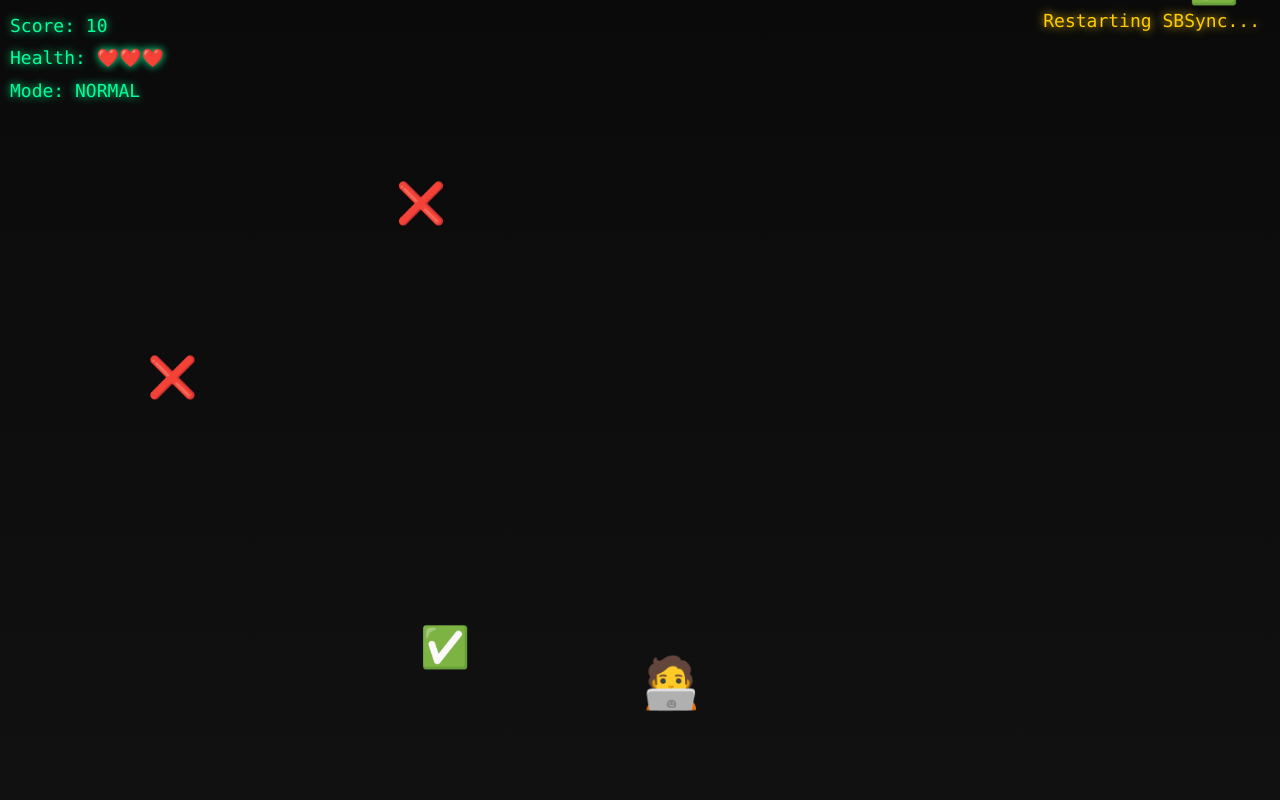
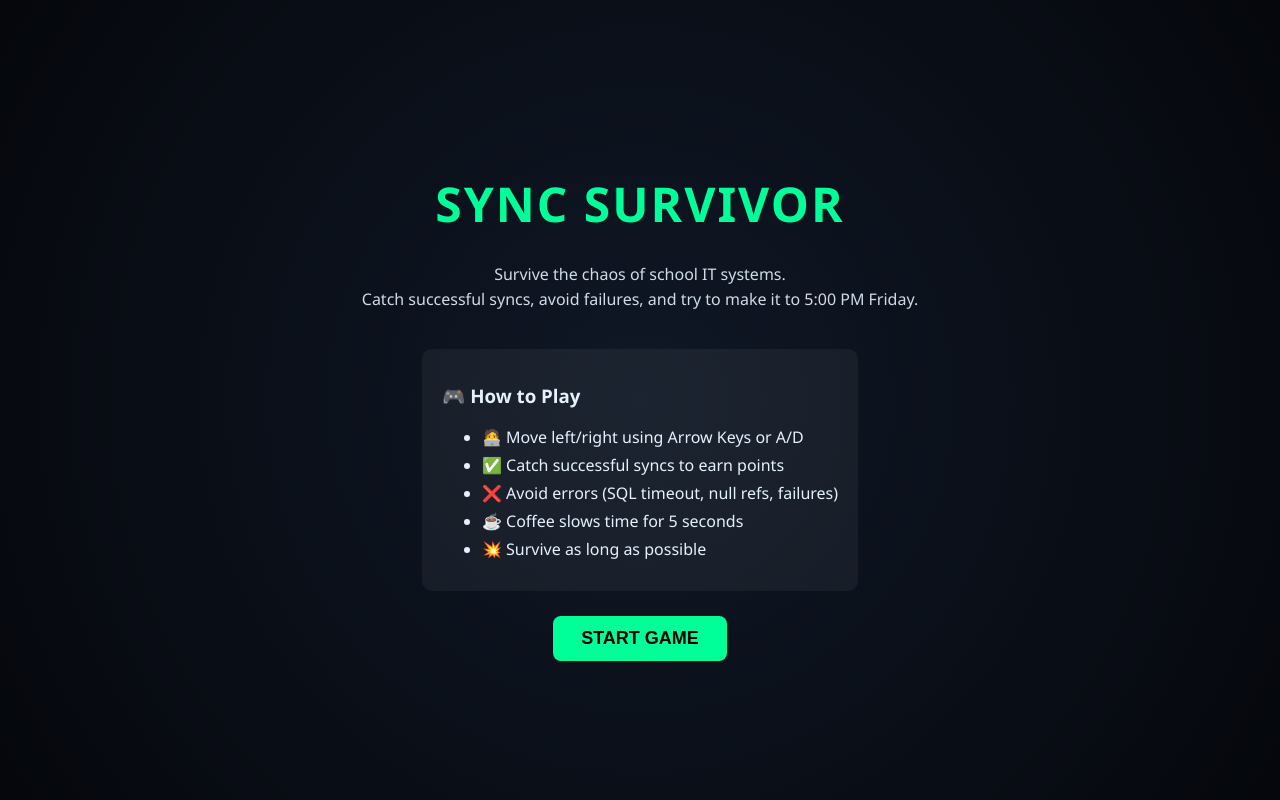
Before and after one commit to mshaju/sync-survivor, a plain HTML site: page index.html in a window 1280 px wide. Drawn offline with Linux system fonts and the light colour scheme.

Commit message:
Update index.html

```diff
--- a/index.html
+++ b/index.html
@@ -8,36 +8,97 @@
 <style>
     body {
         margin: 0;
+        font-family: "Segoe UI", Arial, sans-serif;
+        background: #0b0f14;
+        color: #e6f1ff;
         overflow: hidden;
-        background: #050505;
-        font-family: Consolas, monospace;
-        color: #00ff99;
     }
 
     canvas {
         display: block;
-        background: linear-gradient(to bottom, #0a0a0a, #111);
+        background: linear-gradient(to bottom, #0a0f18, #05070c);
     }
 
+    /* ---------- LANDING PAGE ---------- */
+    #landing {
+        position: absolute;
+        inset: 0;
+        display: flex;
+        flex-direction: column;
+        justify-content: center;
+        align-items: center;
+        background: radial-gradient(circle at center, #101826, #05070c);
+        text-align: center;
+        z-index: 50;
+        padding: 20px;
+    }
+
+    #landing h1 {
+        font-size: 48px;
+        margin-bottom: 10px;
+        color: #00ff99;
+        letter-spacing: 2px;
+    }
+
+    #landing p {
+        max-width: 650px;
+        font-size: 16px;
+        line-height: 1.6;
+        opacity: 0.9;
+    }
+
+    .rules {
+        margin-top: 20px;
+        text-align: left;
+        max-width: 600px;
+        background: rgba(255,255,255,0.05);
+        padding: 15px 20px;
+        border-radius: 10px;
+    }
+
+    .rules li {
+        margin: 6px 0;
+    }
+
+    button {
+        margin-top: 25px;
+        padding: 12px 28px;
+        font-size: 18px;
+        border: none;
+        border-radius: 8px;
+        background: #00ff99;
+        color: #000;
+        cursor: pointer;
+        font-weight: bold;
+        transition: 0.2s;
+    }
+
+    button:hover {
+        transform: scale(1.05);
+    }
+
+    /* ---------- HUD ---------- */
     #hud {
         position: absolute;
         top: 10px;
         left: 10px;
         z-index: 10;
-        font-size: 18px;
-        line-height: 1.8;
+        font-size: 16px;
+        line-height: 1.6;
         text-shadow: 0 0 8px #00ff99;
+        display: none;
     }
 
     #message {
         position: absolute;
         top: 10px;
         right: 20px;
-        font-size: 18px;
+        font-size: 16px;
         color: #ffcc00;
-        text-shadow: 0 0 10px #ffcc00;
+        z-index: 10;
     }
 
+    /* ---------- GAME OVER ---------- */
     #gameOver {
         position: absolute;
         inset: 0;
@@ -45,45 +106,60 @@
         justify-content: center;
         align-items: center;
         flex-direction: column;
-        background: rgba(0,0,0,0.9);
-        color: white;
-        z-index: 20;
+        background: rgba(0,0,0,0.92);
+        z-index: 60;
+        text-align: center;
     }
 
     #gameOver h1 {
-        font-size: 64px;
+        font-size: 56px;
         color: #ff4444;
-        margin: 0;
     }
 
     #gameOver p {
-        font-size: 24px;
-    }
-
-    button {
-        padding: 12px 24px;
         font-size: 18px;
-        border: none;
-        border-radius: 8px;
-        background: #00ff99;
-        cursor: pointer;
-        margin-top: 20px;
+        opacity: 0.8;
     }
 </style>
 </head>
+
 <body>
 
+<!-- LANDING PAGE -->
+<div id="landing">
+    <h1>SYNC SURVIVOR</h1>
+    <p>
+        Survive the chaos of school IT systems.<br>
+        Catch successful syncs, avoid failures, and try to make it to 5:00 PM Friday.
+    </p>
+
+    <div class="rules">
+        <h3>🎮 How to Play</h3>
+        <ul>
+            <li>🧑‍💻 Move left/right using Arrow Keys or A/D</li>
+            <li>✅ Catch successful syncs to earn points</li>
+            <li>❌ Avoid errors (SQL timeout, null refs, failures)</li>
+            <li>☕ Coffee slows time for 5 seconds</li>
+            <li>💥 Survive as long as possible</li>
+        </ul>
+    </div>
+
+    <button onclick="startGame()">START GAME</button>
+</div>
+
+<!-- HUD -->
 <div id="hud">
     <div>Score: <span id="score">0</span></div>
     <div>Health: <span id="health">❤️❤️❤️</span></div>
-    <div>Mode: <span id="mode">NORMAL</span></div>
+    <div>Mode: <span id="mode">READY</span></div>
 </div>
 
 <div id="message"></div>
 
+<!-- GAME OVER -->
 <div id="gameOver">
     <h1>SYSTEM FAILURE</h1>
-    <p>Your weekend has been cancelled.</p>
+    <p>The weekend has been cancelled.</p>
     <button onclick="restartGame()">Restart</button>
 </div>
 
@@ -95,6 +171,8 @@ const ctx = canvas.getContext("2d");
 
 canvas.width = window.innerWidth;
 canvas.height = window.innerHeight;
+
+let gameStarted = false;
 
 const player = {
     x: canvas.width / 2,
@@ -108,23 +186,31 @@ let keys = {};
 let items = [];
 let score = 0;
 let health = 3;
-let gameRunning = true;
+let gameRunning = false;
 let slowMotion = false;
 
 const messages = [
     "Have you cleared cache?",
-    "Works in test environment.",
     "Restarting SBSync...",
-    "Principal marked issue as urgent.",
     "Linked server timeout detected.",
     "SchoolBox sync delayed.",
-    "Friday 4:59 PM deployment."
+    "Friday 4:59 PM panic detected."
 ];
 
 document.addEventListener("keydown", e => keys[e.key] = true);
 document.addEventListener("keyup", e => keys[e.key] = false);
 
+function startGame() {
+    document.getElementById("landing").style.display = "none";
+    document.getElementById("hud").style.display = "block";
+
+    gameStarted = true;
+    gameRunning = true;
+}
+
 function spawnItem() {
+    if (!gameRunning) return;
+
     const types = [
         { emoji: "✅", type: "good" },
         { emoji: "💾", type: "good" },
@@ -152,27 +238,11 @@ function spawnItem() {
 
 setInterval(spawnItem, 700);
 
-function showMessage() {
-    const msg = messages[Math.floor(Math.random() * messages.length)];
-    document.getElementById("message").innerText = msg;
-
-    setTimeout(() => {
-        document.getElementById("message").innerText = "";
-    }, 2000);
-}
-
-setInterval(showMessage, 4000);
-
 function update() {
     if (!gameRunning) return;
 
-    if (keys["ArrowLeft"] || keys["a"]) {
-        player.x -= player.speed;
-    }
-
-    if (keys["ArrowRight"] || keys["d"]) {
-        player.x += player.speed;
-    }
+    if (keys["ArrowLeft"] || keys["a"]) player.x -= player.speed;
+    if (keys["ArrowRight"] || keys["d"]) player.x += player.speed;
 
     player.x = Math.max(0, Math.min(canvas.width - player.width, player.x));
 
@@ -185,30 +255,17 @@ function update() {
             item.y < player.y + player.height &&
             item.y + item.height > player.y
         ) {
-            if (item.type === "good") {
-                score += 10;
-            }
-
-            if (item.type === "bad") {
-                health--;
-                flashScreen();
-            }
-
-            if (item.type === "coffee") {
-                activateSlowMotion();
-            }
+            if (item.type === "good") score += 10;
+            if (item.type === "bad") { health--; flash(); }
+            if (item.type === "coffee") activateSlow();
 
             items.splice(index, 1);
         }
 
-        if (item.y > canvas.height) {
-            items.splice(index, 1);
-        }
+        if (item.y > canvas.height) items.splice(index, 1);
     });
 
-    if (health <= 0) {
-        endGame();
-    }
+    if (health <= 0) endGame();
 
     document.getElementById("score").innerText = score;
     document.getElementById("health").innerText = "❤️".repeat(health);
@@ -217,14 +274,12 @@ function update() {
 function draw() {
     ctx.clearRect(0, 0, canvas.width, canvas.height);
 
-    // player
     ctx.font = "50px Arial";
     ctx.fillText("🧑‍💻", player.x, player.y);
 
-    // items
-    items.forEach(item => {
+    items.forEach(i => {
         ctx.font = "40px Arial";
-        ctx.fillText(item.emoji, item.x, item.y);
+        ctx.fillText(i.emoji, i.x, i.y);
     });
 }
 
@@ -234,11 +289,9 @@ function gameLoop() {
     requestAnimationFrame(gameLoop);
 }
 
-function activateSlowMotion() {
+function activateSlow() {
     slowMotion = true;
     document.getElementById("mode").innerText = "COFFEE BOOST ☕";
-
-    items.forEach(i => i.speed *= 0.4);
 
     setTimeout(() => {
         slowMotion = false;
@@ -246,12 +299,9 @@ function activateSlowMotion() {
     }, 5000);
 }
 
-function flashScreen() {
+function flash() {
     document.body.style.background = "#330000";
-
-    setTimeout(() => {
-        document.body.style.background = "#050505";
-    }, 100);
+    setTimeout(() => document.body.style.background = "#0b0f14", 100);
 }
 
 function endGame() {
```
